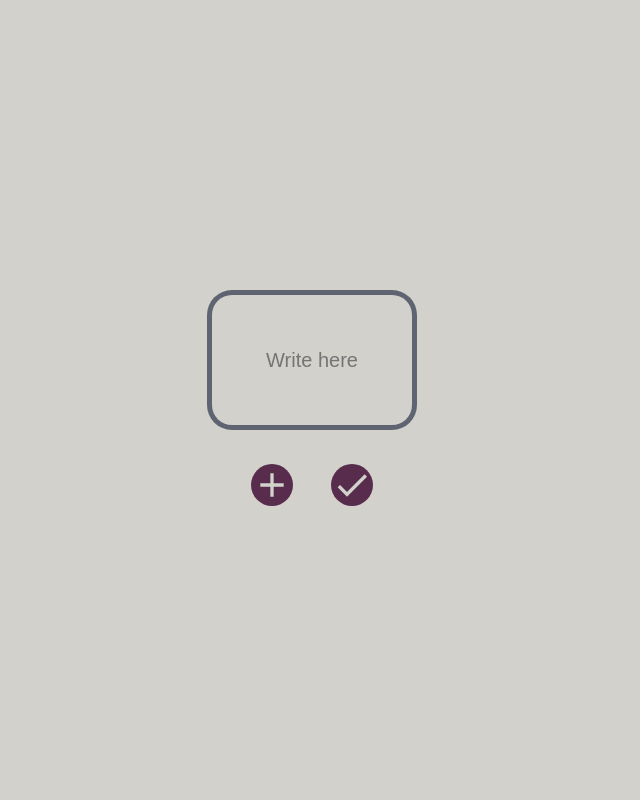
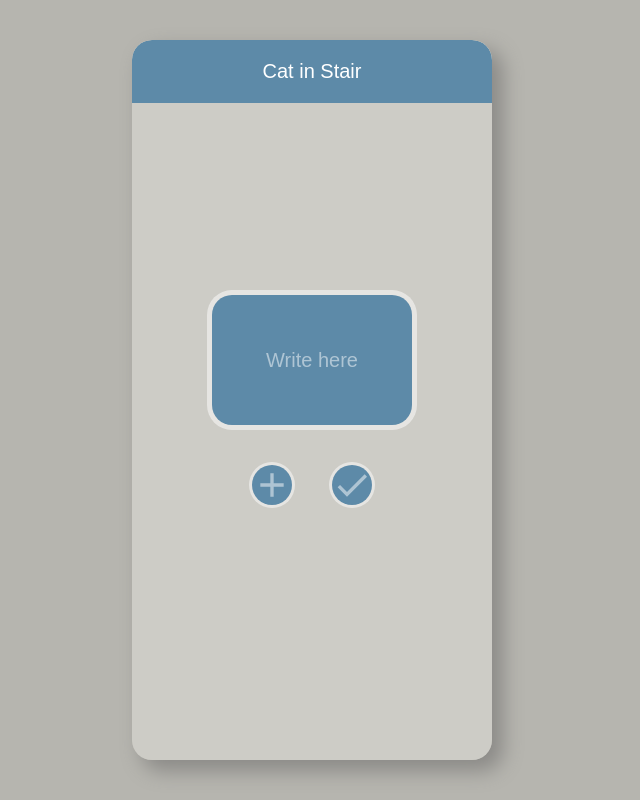
Before and after one commit to Decliniodell/catInStair, a plain HTML site: page index.html in a window 1280 px wide. Shown: the whole page, without its empty margins (328-968 px from the left). Drawn offline with Linux system fonts and the light colour scheme.

Commit message:
Some changes

```diff
--- a/index.html
+++ b/index.html
@@ -7,7 +7,10 @@
   </head>
 
   <body>
+    <!-- <div id="sphere"></div> -->
     <div id="screen1">
+      <div id="paper">
+        <div id="title">Cat in Stair</div>
         <input type="text" placeholder="Write here" id="newTaskText">
         <div id="inputbuttons">
           <button id="primaryButtonIcon" type="button" onclick="addNewTask('addMore')">
@@ -22,7 +25,10 @@
           </button>
         </div>
       </div>
+    </div>
     <div id="screen2">
+      <div id="paper">
+        <div id="title">Cat in Stair</div>
         <input type="text" readonly id="currentTaskText" value="">
         <div id="inputbuttons">
           <button id="secondaryButton" type="button" onclick="updateTasks()">
@@ -37,6 +43,7 @@
           </button>
         </div>
       </div>
+    </div>
     <!-- <div id="topInputbuttons">
       <button id="secondaryButton" type="button" onclick="updateTasks()">
         Delete old Tasks
--- a/script.js
+++ b/script.js
@@ -53,15 +53,15 @@ function addNewTask(newOption) {
   if (newOption !== "addMore") {
     updateTasks();
 
-    document.getElementById("screen1").style.animation = "disappear 2s forwards";
-    document.getElementById("screen2").style.animation = "appear 1.5s forwards";
+    document.getElementById("screen1").style.animation = "disappear 1s forwards";
+    document.getElementById("screen2").style.animation = "appear 1s forwards";
   }
 }
 
 function updateTasks(newOption) {
   if (newOption === "addMore") {
-    document.getElementById("screen1").style.animation = "appear 1.5s forwards";
-    document.getElementById("screen2").style.animation = "disappear 2s forwards";
+    document.getElementById("screen1").style.animation = "appear 1s forwards";
+    document.getElementById("screen2").style.animation = "disappear 1s forwards";
 
     return false;
   }
@@ -78,8 +78,8 @@ function updateTasks(newOption) {
     } else {
       currentTaskText.value = "";
       currentTask = {};
-      document.getElementById("screen1").style.animation = "appear 1.5s forwards";
-      document.getElementById("screen2").style.animation = "disappear 2s forwards";
+      document.getElementById("screen1").style.animation = "appear 1s forwards";
+      document.getElementById("screen2").style.animation = "disappear 1s forwards";
     }
   }
 }
--- a/style.css
+++ b/style.css
@@ -1,16 +1,60 @@
 html, body {
   margin: 0px;
   overflow: hidden;
-  background-color: #d3d1cb;
+  background-color: #b6b5af;
 }
+
+/* body {
+  padding: 0 10px 0 10px;
+  border: 1px solid green;
+} */
 
 #screen1, #screen2 {
   width: 100%;
+  height: 100%;
+  display: flex;
+  position: absolute;
+  align-items: center;
+  justify-content: center;
   transform: translateX(-100%);
-  height: 100%;
+}
+
+#sphere {
+  width: 60vh;
+  height: 60vh;
+  position: absolute;
+  background: #c5c2b6;
+  border-radius: 0 0 100%;
+}
+
+#paper {
+  background-color: rgba(212, 210, 204, 0.8);
+  box-shadow: 10px 10px 20px 1px #8b8a87;
+  border-radius: 20px;
+  max-height: 720px;
+  max-width: 360px;
+  width: 90%;
+  height: 90%;
   display: grid;
   position: absolute;
+  overflow: hidden;
   align-content: center;
+  justify-content: center;
+}
+
+#title {
+  width: 100%;
+  border-radius: 20px 20px 0 0;
+  display: flex;
+  justify-content: center;
+  padding: 20px 0;
+  position: absolute;
+  top: 0px;
+  font-size: 20px;
+  color: white;
+  background-color: #5d8aa8;
+  font-family: Arial, Helvetica, sans-serif;
+  /* box-shadow: 0 0 0 5px rgba(255, 255, 255, 0.5); */
 }
 
 #inputbuttons, #bottomInputbuttons {
@@ -32,19 +76,25 @@ html, body {
   border: none;
   padding: 10px;
   margin: 0 auto;
-  color: black;
+  color: white;
   font-size: 20px;
   min-height: 130px;
   text-align: center;
   border-radius: 20px;
-  background-color: transparent;
-  box-shadow: 0 0 0 5px #5E6472;
+  transition-duration: 0.5s;
+  background-color: #5d8aa8;
+  box-shadow: 0 0 0 5px rgba(255, 255, 255, 0.5);
   font-family: Arial, Helvetica, sans-serif;
+}
+
+#newTaskText::placeholder, #currentTaskText::placeholder {
+  color: rgba(255, 255, 255, 0.5);
 }
 
 #newTaskText:focus {
   outline: none;
-  box-shadow: 0 0 0 5px #5E6472ca;
+  background-color: #054f77;
+  box-shadow: 0 0 2px 10px #f5f5f5;
 }
 
 #currentTaskText {
@@ -72,22 +122,24 @@ html, body {
 
 #primaryButtonIcon svg, #primaryButton {
   width: 40px;
-  fill: #d3d1cb;
+  fill: rgba(255, 255, 255, 0.5);
   border-radius: 100%;
-  background-color: #582C4D;
-  box-shadow: 0px 0px 0px 1px #582c4d;
+  background-color: #5d8aa8;
+  transition-duration: 0.2s;
+  box-shadow: 0px 0px 0px 3px rgba(255, 255, 255, 0.5);
 }
 
 #primaryButtonIcon svg:hover, #primaryButton:hover {
-  background-color: #582c4dca;
-  box-shadow: 0px 0px 0px 1px #582c4d;
+  fill: #f5f5f5;
+  background-color: #054f77;
+  box-shadow: 0px 0px 0px 6px #f5f5f5;
 }
 
 #primaryButtonIcon svg:active, #primaryButton:active {
-  fill: #582c4d;
-  color: #582c4d;
+  fill: #054f77;
+  color: #054f77;
   background-color: transparent;
-  box-shadow: 0px 0px 0px 1px #582c4dca;
+  box-shadow: 0px 0px 0px 3px #054f77;
 }
 
 #secondaryButtonIcon svg, #secondaryButton {
@@ -123,22 +175,10 @@ html, body {
   0% {
     transform:
       translateX(-100%)
-      rotateZ(0deg);
-  }
-  50% {
-    transform:
-      translateX(50%)
-      rotateZ(45deg);
-  }
-  70% {
-    transform:
-      translateX(-20%)
-      rotateZ(-15deg);
   }
   100% {
     transform:
       translateX(0)
-      rotateZ(0);
   }
 }
 
@@ -146,17 +186,10 @@ html, body {
   0% {
     transform:
       translateX(0)
-      rotateZ(0);
-  }
-  50% {
-    transform:
-      translateX(-100%)
-      rotateZ(45deg);
   }
   100% {
     transform:
-      translateX(-100%)
-      rotateZ(0);
+      translateX(100%)
   }
 }
 
```
Lines whose indentation alone changed are shown as unchanged.
